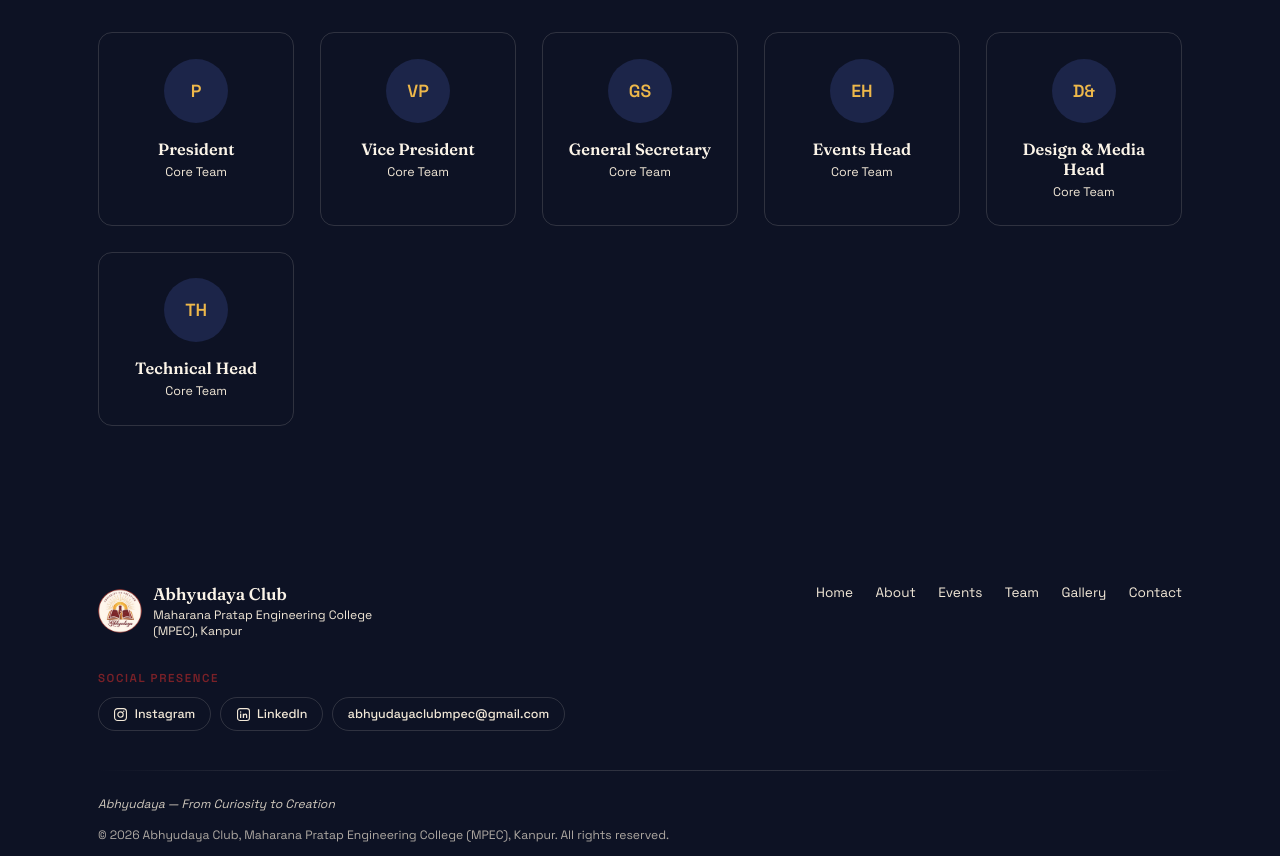
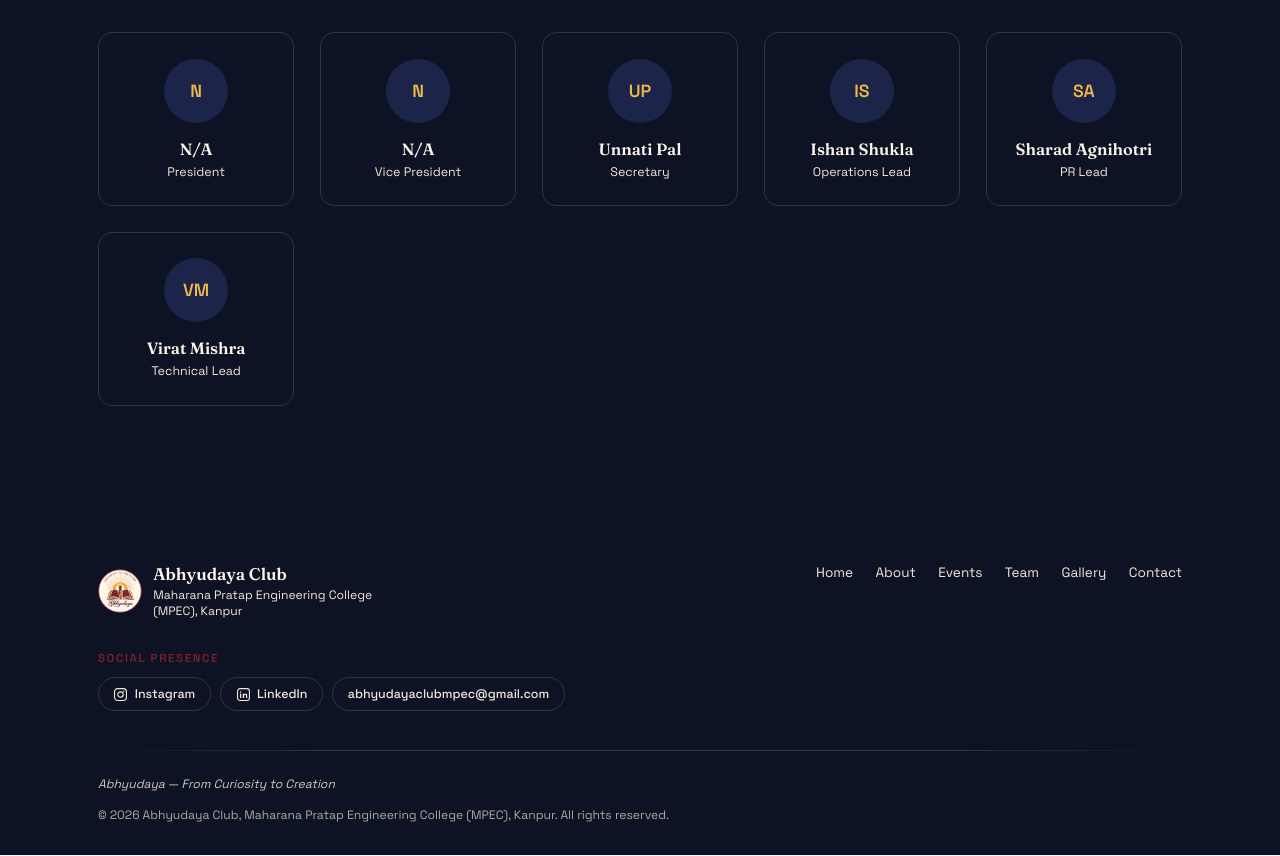
Before and after one commit to viraatt/abhyudaya, a React (Vite) app: page /team in a window 1280 px wide. Shown: the part 1140-1996 px from the top of the page. Built offline with nearby package versions, Linux system fonts and the light colour scheme.

Commit message:
Update core team members in club.js

```diff
--- a/src/data/club.js
+++ b/src/data/club.js
@@ -119,11 +119,11 @@ export const team = {
     },
   ],
   core: [
-    { name: 'President', role: 'Core Team', note: 'Add name & photo' },
-    { name: 'Vice President', role: 'Core Team', note: 'Add name & photo' },
-    { name: 'General Secretary', role: 'Core Team', note: 'Add name & photo' },
-    { name: 'Events Head', role: 'Core Team', note: 'Add name & photo' },
-    { name: 'Design & Media Head', role: 'Core Team', note: 'Add name & photo' },
-    { name: 'Technical Head', role: 'Core Team', note: 'Add name & photo' },
+    { name: 'N/A', role: 'President', note: 'Add name & photo' },
+    { name: 'N/A', role: 'Vice President', note: 'Add name & photo' },
+    { name: 'Unnati Pal', role: 'Secretary', note: 'Add name & photo' },
+    { name: 'Ishan Shukla', role: 'Operations Lead', note: 'Add name & photo' },
+    { name: 'Sharad Agnihotri', role: 'PR Lead', note: 'Add name & photo' },
+    { name: 'Virat Mishra', role: 'Technical Lead', note: 'Add name & photo' },
   ],
 }
```
